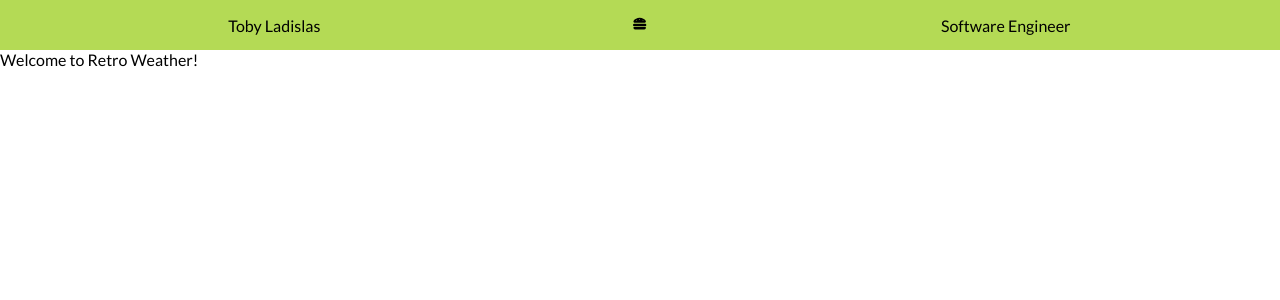
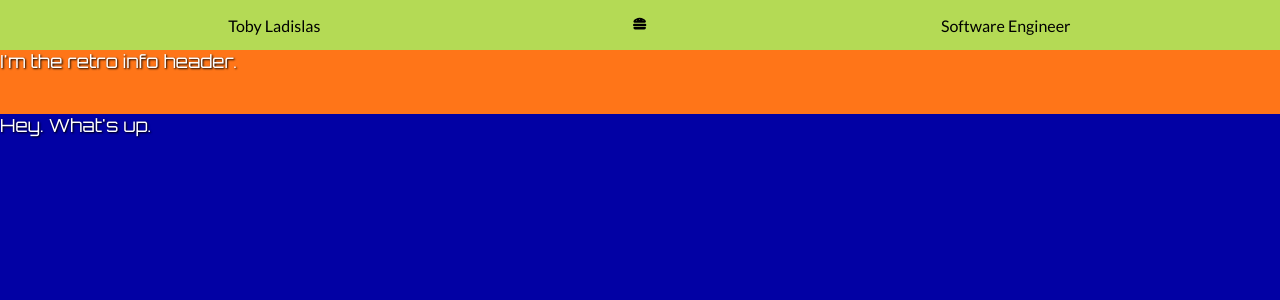
Before and after one commit to tobylad/tobylad, a React app: page /retro-weather in a window 1280 px wide. Shown: the top 300 px of the page. Built offline with nearby package versions, Linux system fonts and the light colour scheme; a web font is replaced by a local one.

Commit message:
Basic structure of HTML for RetroWeather, AUTO-HIDE and AUTO-SHOW for nav.

```diff
--- a/src/Nav/Nav.tsx
+++ b/src/Nav/Nav.tsx
@@ -1,10 +1,48 @@
 import './nav.css'
-import { useState } from 'react'
+import { useState, useEffect, useRef } from 'react'
 import { FaHamburger } from 'react-icons/fa'
 import { Outlet, Link } from 'react-router-dom';
 
 export const Nav = () => {
   const [navOpen, setNavOpen] = useState<boolean>(false)
+  const [navVisible, setNavVisible] = useState<boolean>(true)
+  const timeoutRef = useRef<NodeJS.Timeout | null>(null)
+
+
+  const hideNav = () => {
+    timeoutRef.current = setTimeout(() => {
+      setNavVisible(false)
+    }, 3000)
+  }
+
+  const showNav = () => {
+    setNavVisible(true)
+
+    if (timeoutRef.current) {
+      clearTimeout(timeoutRef.current)
+    }
+
+    hideNav()
+  }
+
+  useEffect(() => {
+    hideNav()
+
+    const handleMouseOver = () => showNav()
+    const handleScroll= () => showNav()
+
+    window.addEventListener('mouseover', handleMouseOver)
+    window.addEventListener('scroll', handleScroll)
+
+    return (() => {
+      window.removeEventListener('mouseover', handleMouseOver)
+      window.removeEventListener('scroll', handleScroll)
+
+      if (timeoutRef.current) {
+        clearTimeout(timeoutRef.current)
+      }
+    })
+  }, [])
 
   const toggleNav = (): void => {
     setNavOpen(!navOpen)
@@ -12,7 +50,7 @@ export const Nav = () => {
 
   return (
     <>
-      <nav className={navOpen ? 'nav-open' : ''}>
+      <nav className={`${navOpen ? 'nav-open' : ''} ${!navVisible ? 'nav-hidden' : ''} poo`}>
         <div className="headline">
           <div>Toby Ladislas</div>
           <div>
--- a/src/Nav/nav.css
+++ b/src/Nav/nav.css
@@ -8,6 +8,10 @@ nav {
 
 nav.nav-open {
     margin-bottom: 120px;
+}
+
+nav.nav-hidden {
+    display: none;
 }
 
 nav div {
--- a/src/RetroWeather/RetroWeather.tsx
+++ b/src/RetroWeather/RetroWeather.tsx
@@ -2,6 +2,11 @@ import './retro-weather.css'
 
 export const RetroWeather: React.FC = () => {
     return (
-        <div>Welcome to Retro Weather!</div>
+        <div className="retro-wrapper">
+            <div className="retro-info-header">
+                I'm the retro info header.
+            </div>
+            Hey. What's up.
+        </div>
     )
 }
--- a/src/RetroWeather/retro-weather.css
+++ b/src/RetroWeather/retro-weather.css
@@ -0,0 +1,19 @@
+.retro-wrapper {
+    background-color: #0201A4;
+    color: #FFF;
+    font-family: "Orbitron", sans-serif;
+    font-optical-sizing: auto;
+    font-size: 18px;
+    font-style: normal;
+    font-weight: 400;
+    text-shadow: 1px 1px 2px #000;
+    width: 100vw;
+    height: 100vh;
+    margin: 0;
+}
+
+.retro-info-header {
+    background-color: #FF7518;
+    min-height: 64px;
+    width: 100%;
+}
```
